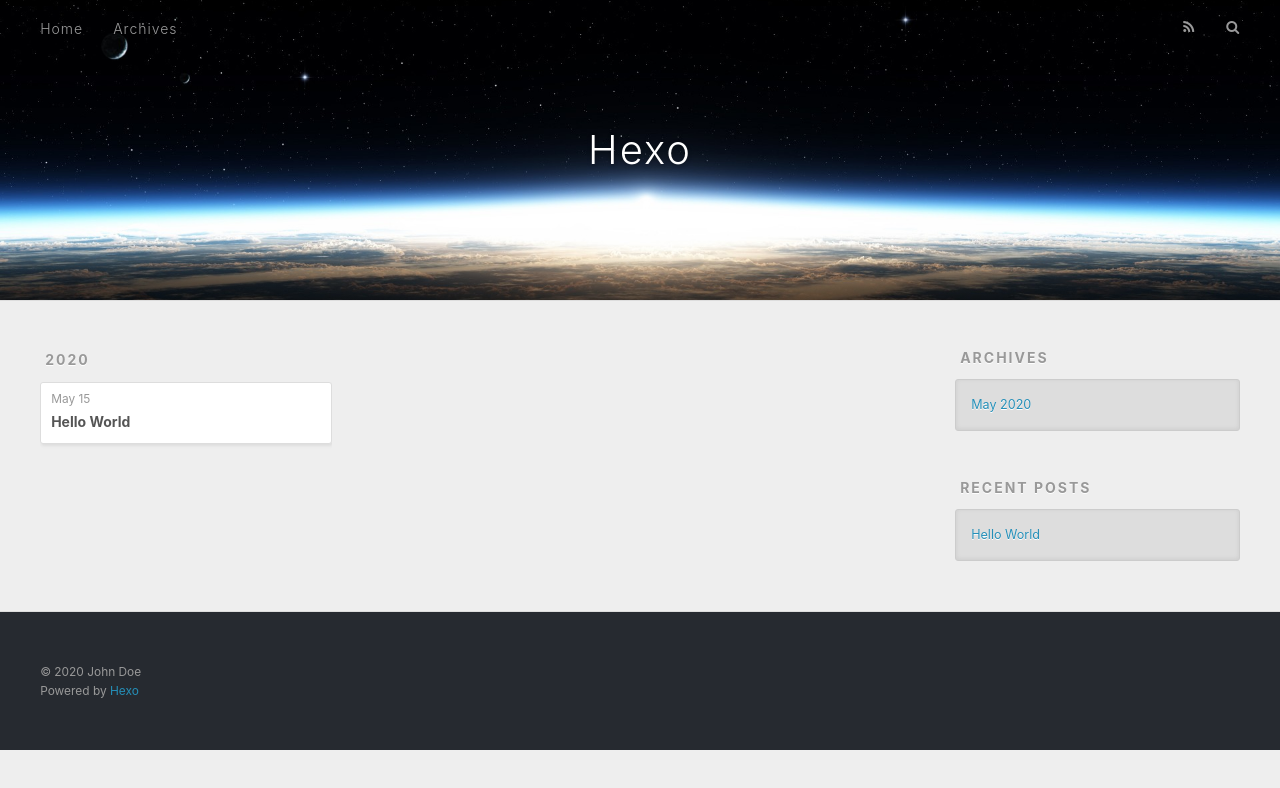
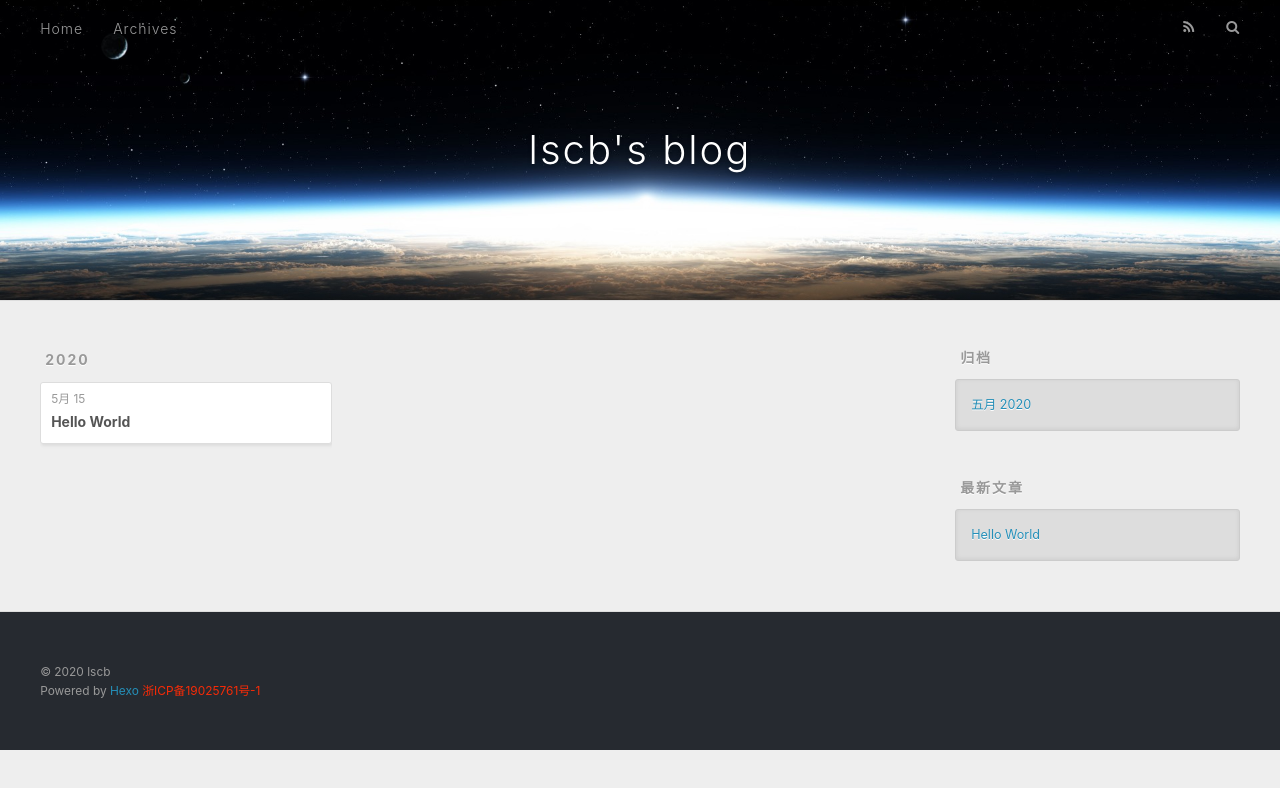
Before and after one commit to lscbzzz/lscbzzz.github.io, a plain HTML site: page archives/index.html in a window 1280 px wide. Drawn offline with nearby package versions, Linux system fonts and the light colour scheme.

Commit message:
Site updated: 2020-05-15 16:29:12

```diff
--- a/archives/index.html
+++ b/archives/index.html
@@ -5,17 +5,19 @@
 
 
 
-  <title>Archives | Hexo</title>
+  <title>归档 | lscb&#39;s blog</title>
   <meta name="viewport" content="width=device-width, initial-scale=1, maximum-scale=1">
-  <meta property="og:type" content="website">
-<meta property="og:title" content="Hexo">
+  <meta name="description" content="zzz">
+<meta property="og:type" content="website">
+<meta property="og:title" content="lscb&#39;s blog">
 <meta property="og:url" content="http://yoursite.com/archives/index.html">
-<meta property="og:site_name" content="Hexo">
-<meta property="og:locale" content="en_US">
-<meta property="article:author" content="John Doe">
+<meta property="og:site_name" content="lscb&#39;s blog">
+<meta property="og:description" content="zzz">
+<meta property="og:locale" content="zh_CN">
+<meta property="article:author" content="lscb">
 <meta name="twitter:card" content="summary">
 
-    <link rel="alternate" href="/atom.xml" title="Hexo" type="application/atom+xml">
+    <link rel="alternate" href="/atom.xml" title="lscb&#39;s blog" type="application/atom+xml">
 
 
     <link rel="icon" href="/favicon.png">
@@ -36,7 +38,7 @@
   <div id="header-outer" class="outer">
     <div id="header-title" class="inner">
       <h1 id="logo-wrap">
-        <a href="/" id="logo">Hexo</a>
+        <a href="/" id="logo">lscb&#39;s blog</a>
       </h1>
 
     </div>
@@ -53,7 +55,7 @@
 
           <a id="nav-rss-link" class="nav-icon" href="/atom.xml" title="RSS Feed"></a>
 
-        <a id="nav-search-btn" class="nav-icon" title="Search"></a>
+        <a id="nav-search-btn" class="nav-icon" title="搜索"></a>
       </nav>
       <div id="search-form-wrap">
         <form action="//google.com/search" method="get" accept-charset="UTF-8" class="search-form"><input type="search" name="q" class="search-form-input" placeholder="Search"><button type="submit" class="search-form-submit">&#xF002;</button><input type="hidden" name="sitesearch" value="http://yoursite.com"></form>
@@ -79,7 +81,7 @@
   <div class="archive-article-inner">
     <header class="archive-article-header">
       <a href="/2020/05/15/hello-world/" class="archive-article-date">
-  <time datetime="2020-05-15T07:02:06.947Z" itemprop="datePublished">May 15</time>
+  <time datetime="2020-05-15T07:02:06.947Z" itemprop="datePublished">5月 15</time>
 </a>
 
 
@@ -111,9 +113,9 @@
 
 
   <div class="widget-wrap">
-    <h3 class="widget-title">Archives</h3>
+    <h3 class="widget-title">归档</h3>
     <div class="widget">
-      <ul class="archive-list"><li class="archive-list-item"><a class="archive-list-link" href="/archives/2020/05/">May 2020</a></li></ul>
+      <ul class="archive-list"><li class="archive-list-item"><a class="archive-list-link" href="/archives/2020/05/">五月 2020</a></li></ul>
     </div>
   </div>
 
@@ -121,7 +123,7 @@
 
 
   <div class="widget-wrap">
-    <h3 class="widget-title">Recent Posts</h3>
+    <h3 class="widget-title">最新文章</h3>
     <div class="widget">
       <ul>
 
@@ -141,8 +143,9 @@
 
   <div class="outer">
     <div id="footer-info" class="inner">
-      &copy; 2020 John Doe<br>
+      &copy; 2020 lscb<br>
       Powered by <a href="http://hexo.io/" target="_blank">Hexo</a>
+	  <a href="http://www.beian.miit.gov.cn/"  style="color:#f72b07" target="_blank">浙ICP备19025761号-1</a>
     </div>
   </div>
 </footer>
```
Also changed, not shown: 2020/05/15/hello-world/index.html (+13 -12 lines), archives/2020/05/index.html (+17 -14 lines), archives/2020/index.html (+17 -14 lines), index.html (+17 -14 lines).
